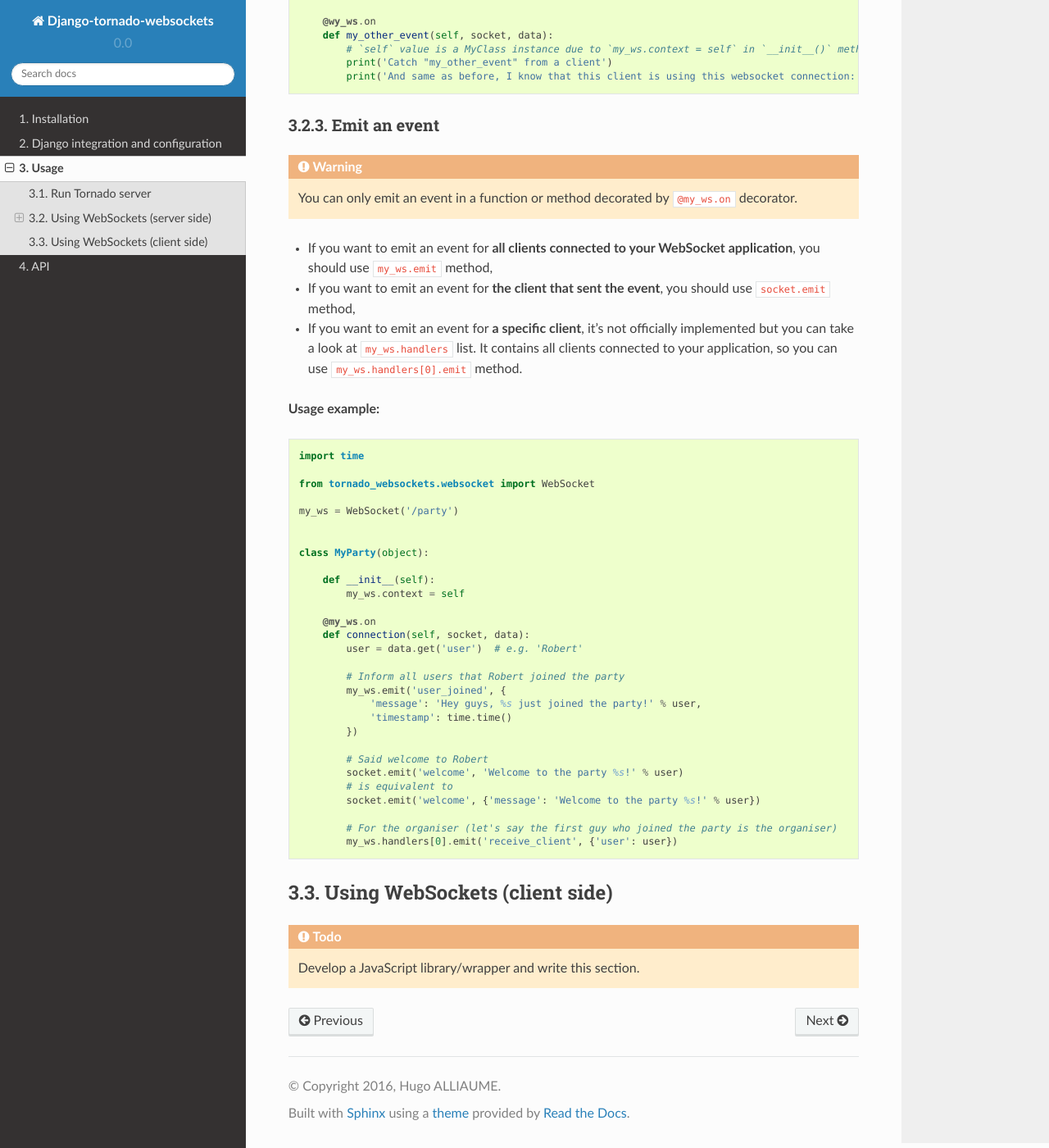
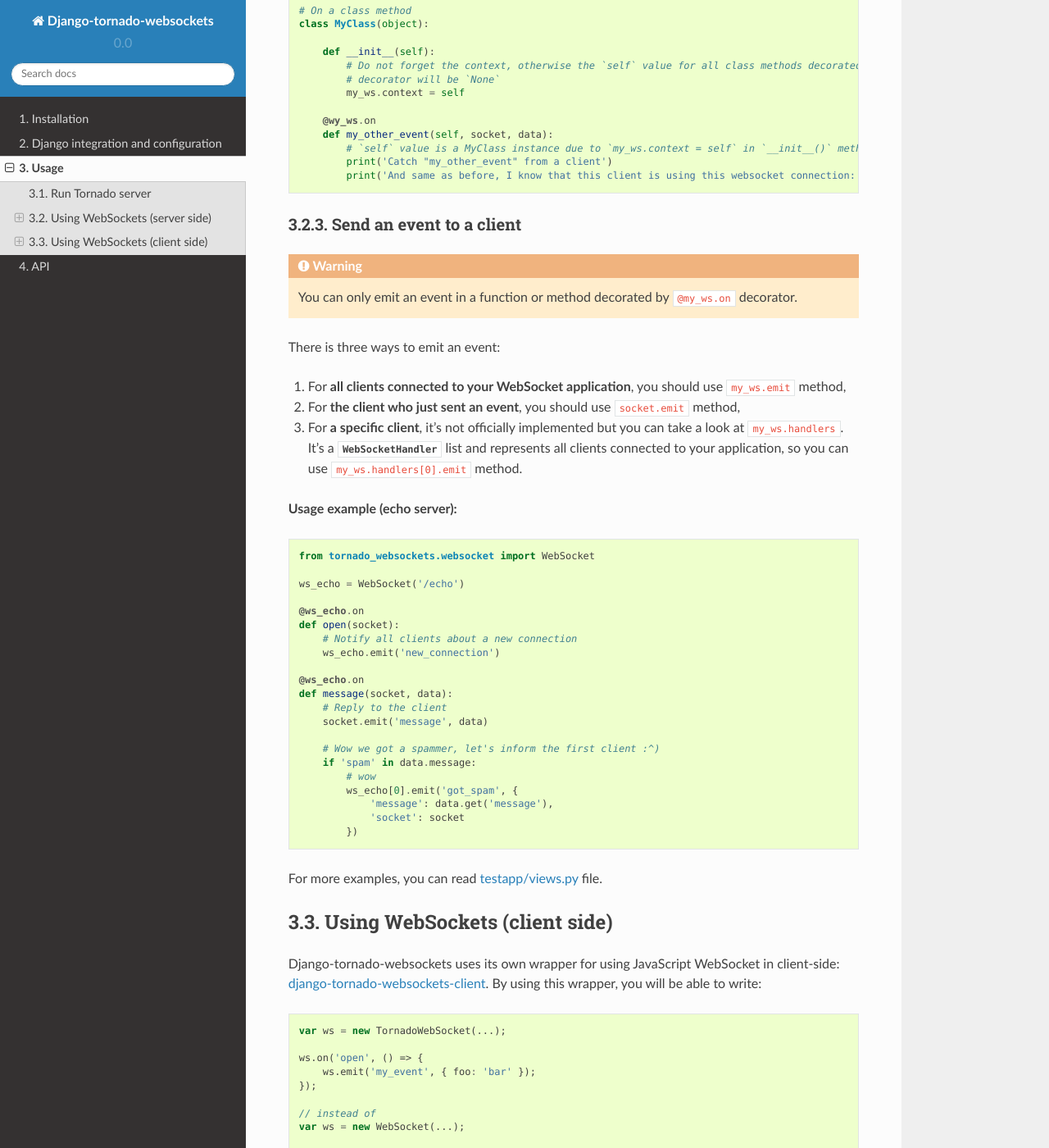
Before and after one commit to onysos/django-tornado-websockets, a Sphinx documentation site: the page built from docs/source/usage.rst, in a window 1280 px wide and 1400 px high, scrolled down 1730 px. Shown: the whole window at 82% size. Built offline with Sphinx 7.4.7 and the Read the Docs theme 2.0.0, drawn with Linux system fonts in a browser that asks for light colours; some of the changed text lies outside the part shown.

Commit message:
Sphinx/doc: update usage section for client-side

```diff
--- a/docs/source/usage.rst
+++ b/docs/source/usage.rst
@@ -18,14 +18,14 @@
 Using WebSockets (server side)
 ------------------------------
 
-It's preferable to write your WebSocket applications in your ``views.py`` file.
+It's preferable to write your WebSocket applications in your ``views.py`` file, or import these in ``views.py``.
 
-Create a WebSocket
-^^^^^^^^^^^^^^^^^^
+Create a WebSocket application
+^^^^^^^^^^^^^^^^^^^^^^^^^^^^^^
 
 You should use the :class:`~tornado_websockets.websocket.WebSocket` class to use... WebSockets 🤔.
-It takes only one parameter and it's the ``url``. This url should be unique because it's automatically adding a new
-handler to Tornado handlers (``your_url <=> your_websocket``):
+It takes only one parameter and it's the ``path``. This path should be unique because it's automatically adding a new
+handler to Tornado handlers (``your_path <=> your_websocket``):
 
 .. code-block:: python
 
@@ -34,16 +34,6 @@
     # Make a new instance of WebSocket and automatically add handler '/ws/my_ws' to Tornado handlers
     my_ws = WebSocket('/my_ws')
 
-Listening to an event
-^^^^^^^^^^^^^^^^^^^^^
-
-To listen an incoming event, you should use the ``@my_ws.on`` decorator (where ``my_ws`` is an instance of
-:class:`~tornado_websockets.websocket.WebSocket`) on a function or a class method.
-
-Functions and class methods **should take two named parameters**:
-
-- ``socket``: client who sent the event (instance of :class:`~tornado_websockets.wrappers.WebSocketHandlerWrapper`),
-- ``data``: data sent by the client (dictionary).
 
 .. note::
     If you are using this decorator on a class method (a wild ``self`` parameter appears!), you need to define a
@@ -56,6 +46,17 @@
 
             def __init__(self):
                 my_ws.context = self
+
+Receive an event from a client
+^^^^^^^^^^^^^^^^^^^^^^^^^^^^^^
+
+To listen an incoming event, you should use the ``@my_ws.on`` decorator (where ``my_ws`` is an instance of
+:class:`~tornado_websockets.websocket.WebSocket`) on a function or a class method.
+
+Functions and class methods **should take two named parameters**:
+
+- ``socket``: client who sent the event (instance of :class:`~tornado_websockets.websockethandler.WebSocketHandler`),
+- ``data``: data sent by the client (dictionary).
 
 **Usage example:**
 
@@ -84,51 +85,168 @@
 
 .. _emit-an-event:
 
-Emit an event
-^^^^^^^^^^^^^
+Send an event to a client
+^^^^^^^^^^^^^^^^^^^^^^^^^
 
 .. warning::
     You can only emit an event in a function or method decorated by ``@my_ws.on`` decorator.
 
-- If you want to emit an event for **all clients connected to your WebSocket application**, you should use ``my_ws.emit`` method,
-- If you want to emit an event for **the client that sent the event**, you should use ``socket.emit`` method,
-- If you want to emit an event for **a specific client**, it's not officially implemented but you can take a look at ``my_ws.handlers`` list. It contains all clients connected to your application, so you can use ``my_ws.handlers[0].emit`` method.
+There is three ways to emit an event:
 
-**Usage example:**
+1. For **all clients connected to your WebSocket application**, you should use ``my_ws.emit`` method,
+2. For **the client who just sent an event**, you should use ``socket.emit`` method,
+3. For **a specific client**, it's not officially implemented but you can take a look at ``my_ws.handlers``.
+   It's a :class:`~tornado_websockets.websockethandler.WebSocketHandler` list and represents all clients connected to
+   your application, so you can use ``my_ws.handlers[0].emit`` method.
+
+**Usage example (echo server):**
 
 .. code-block:: python
 
-    import time
-
     from tornado_websockets.websocket import WebSocket
 
-    my_ws = WebSocket('/party')
+    ws_echo = WebSocket('/echo')
 
+    @ws_echo.on
+    def open(socket):
+        # Notify all clients about a new connection
+        ws_echo.emit('new_connection')
 
-    class MyParty(object):
+    @ws_echo.on
+    def message(socket, data):
+        # Reply to the client
+        socket.emit('message', data)
 
-        def __init__(self):
-            my_ws.context = self
-
-        @my_ws.on
-        def connection(self, socket, data):
-            user = data.get('user')  # e.g. 'Robert'
-
-            # Inform all users that Robert joined the party
-            my_ws.emit('user_joined', {
-                'message': 'Hey guys, %s just joined the party!' % user,
-                'timestamp': time.time()
+        # Wow we got a spammer, let's inform the first client :^)
+        if 'spam' in data.message:
+            # wow
+            ws_echo[0].emit('got_spam', {
+                'message': data.get('message'),
+                'socket': socket
             })
 
-            # Said welcome to Robert
-            socket.emit('welcome', 'Welcome to the party %s!' % user)
-            # is equivalent to
-            socket.emit('welcome', {'message': 'Welcome to the party %s!' % user})
-
-            # For the organiser (let's say the first guy who joined the party is the organiser)
-            my_ws.handlers[0].emit('receive_client', {'user': user})
+For more examples, you can read `testapp/views.py <https://github.com/Kocal/django-tornado-websockets/blob/develop/
+testapp/views.py>`_ file.
 
 Using WebSockets (client side)
 ------------------------------
 
-.. todo:: Develop a JavaScript library/wrapper and write this section.
+Django-tornado-websockets uses its own wrapper for using JavaScript WebSocket in client-side: `django-tornado-websockets-client
+<https://github.com/Kocal/django-tornado-websockets-client>`_. By using this wrapper, you will be able to write:
+
+.. code-block:: javascript
+
+    var ws = new TornadoWebSocket(...);
+
+    ws.on('open', () => {
+        ws.emit('my_event', { foo: 'bar' });
+    });
+
+    // instead of
+    var ws = new WebSocket(...);
+
+    ws.onopen = () => {
+        ws.send({ event: 'my_event', data: { foo: 'bar' }});
+    };
+
+But you can simply ignore this wrapper and use `raw WebSocket <https://developer.mozilla.org/en/docs/WebSockets>`_
+if you want. Just remember that data passed by Django-tornado-websockets are in JSON: ``{event: 'evt', data: {}}``.
+
+----------------------------------------------------------------------------------------------------------------------
+
+Linking JS wrapper into your Django template
+^^^^^^^^^^^^^^^^^^^^^^^^^^^^^^^^^^^^^^^^^^^^
+
+Link ``django-tornado-websockets-client.js`` (symbolic link to `main.min.js <https://github.com/Kocal/
+django-tornado-websockets-client/blob/master/dist/main.min.js>`_) file in your Django template:
+
+.. code-block:: html+django
+
+    {% load static %}
+    <script src="{% static 'django-tornado-websockets-client.js' %}"></script>
+
+Create a WebSocket connection
+^^^^^^^^^^^^^^^^^^^^^^^^^^^^^
+
+There is three ways to create a WebSocket connection:
+
+.. code-block:: javascript
+
+    var ws = new TornadoWebSocket(path, options);
+    var ws = TornadoWebSocket(path, options); // shortcut to new TornadoWebSocket(path, options)
+    var ws = tws(path, options);  // shortcut to new TornadoWebSocket(path, options)
+
+.. js:class:: TornadoWebSocket(String path, Object options)
+
+    Initialize a new WebSocket object with given options.
+
+    **Parameters:**
+
+    - ``path``: same value than ``path`` parameter from :class:`~tornado_websockets.websocket.WebSocket`, see
+      `create websocket application <http://django-tornado-websockets.readthedocs.io/en/latest/usage.html#create-a
+      -websocket-application>`_,
+    - ``options.host``: host used for connection (default: ``'localhost'``, but soon ``window.location``)
+    - ``options.port``: port used for connection (default: ``8000``)
+    - ``options.secure``: ``true`` for using a secure connection (default: ``false``)
+
+Receive an event from the server
+^^^^^^^^^^^^^^^^^^^^^^^^^^^^^^^^
+
+You can listen to WebSocket's events ``onopen``, ``onclose`` and ``onerror`` (``onmessage`` too but you will rewrite
+a core part).
+You can also listen to your own events like ``my_event``, ``user_joined``, etc...
+
+.. js:function:: TornadoWebSocket.on(String event, Function callback)
+
+    Bind a function to an event.
+
+    **Parameters:**
+
+    - ``event``: Event name
+    - ``callback``: Function to execute when event ``event`` is received
+
+.. code-block:: javascript
+
+    // Bind to WebSocket.onopen
+    ws.on('open', event => {
+        console.log('Connection: OPEN', event);
+
+        // Add an event/callback combination into TornadoWebSocket.events private object.
+        // Will be called when we receive a JSON like that: {event: 'my_event', data: {...}}
+        ws.on('my_event', data => {
+            console.log('Got data from « my_event »', data);
+        });
+    });
+
+    // Bind to WebSocket.onclose
+    ws.on('close', event => {
+        console.log('Connection: ERROR', event);
+    });
+
+    // Bind to WebSocket.onerror
+    ws.on('error', event => {
+        console.log('Connection: CLOSED', event);
+    });
+
+Send an event to the server
+^^^^^^^^^^^^^^^^^^^^^^^^^^^
+
+.. js:function:: TornadoWebSocket.emit(String event, Object|* data)
+
+    Send a pair event/data to the server.
+
+    **Parameters:**
+
+    - ``event``: Event name
+    - ``data``: Data to send, can be an ``Object``, not an ``Object`` (will be replaced by
+      ``{ data: { message: data }}``, or ``undefined`` (will be replaced by ``{}``)
+
+.. code-block:: javascript
+
+    ws.on('open', event => {
+        ws.emit('my_event'); // will send {}
+
+        ws.emit('my_event', 'My message'); // will send {message: 'My message'}
+
+        ws.emit('my_event', {my: 'data'}); // will send {my: 'data}
+    });
```
